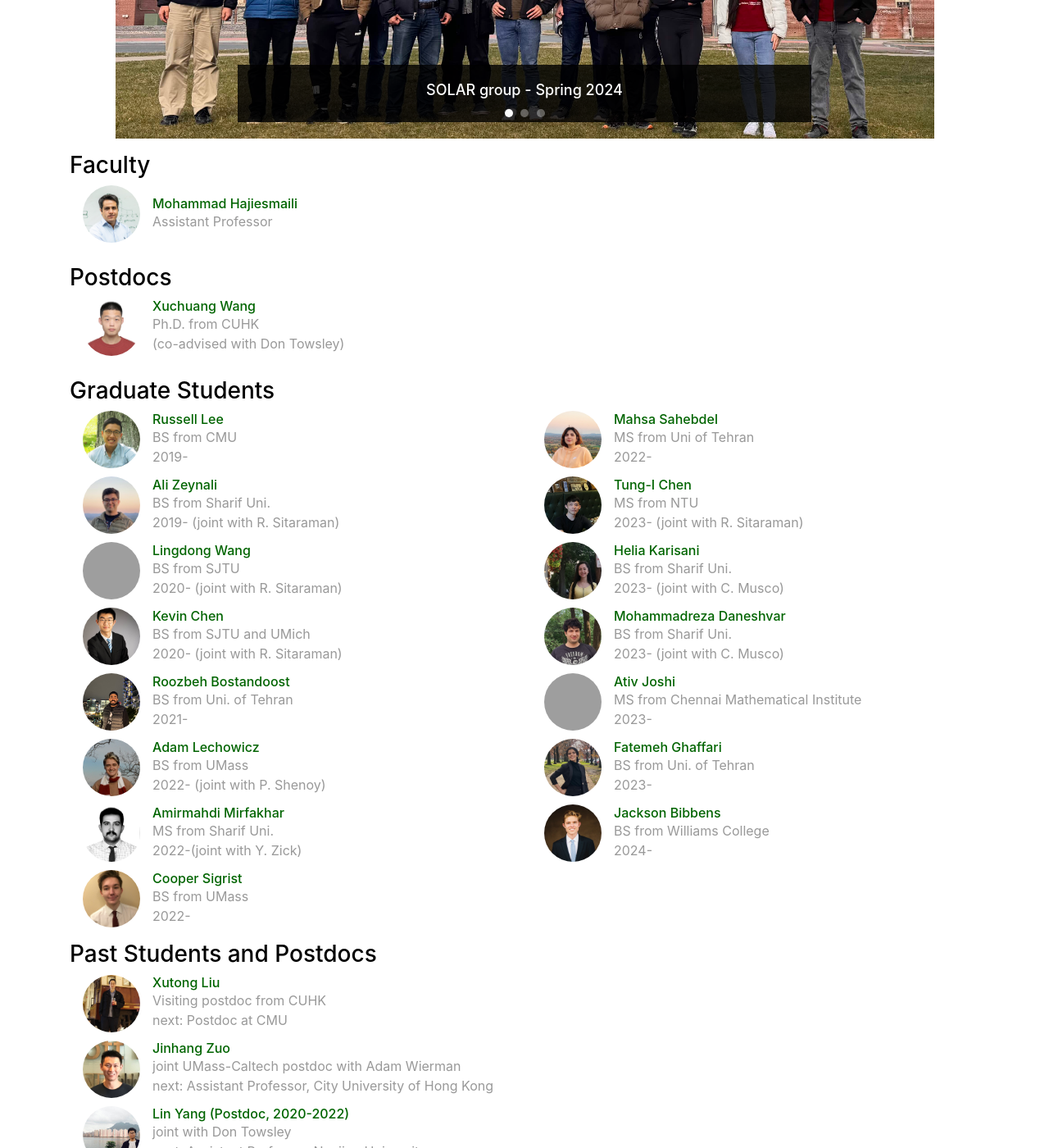
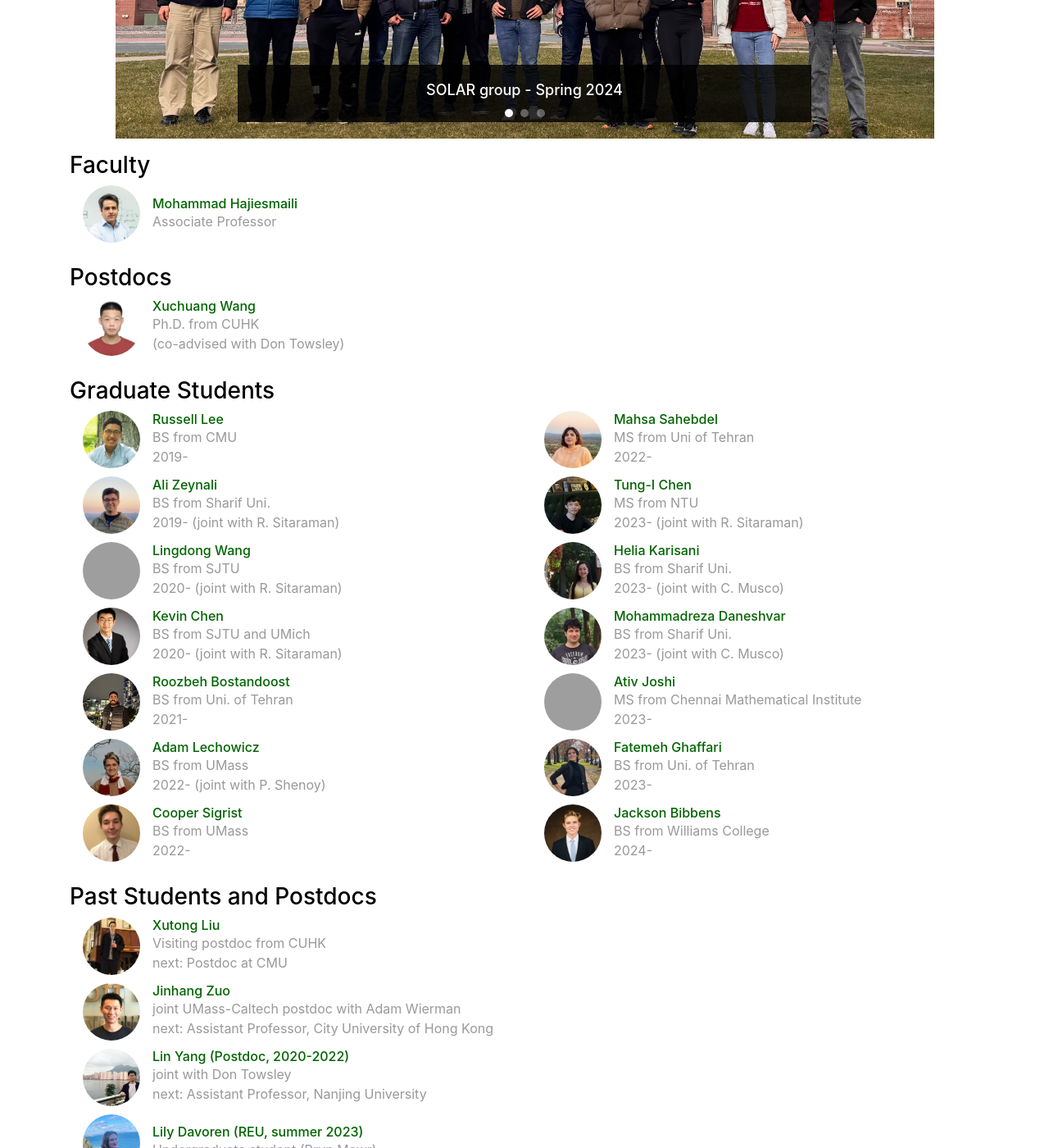
Before and after one commit to umass-solar/umass-solar.github.io, a Jekyll site: the page built from people.html, in a window 1280 px wide and 1400 px high, scrolled down 376 px. Shown: the whole window at 82% size. Built offline with Jekyll 4.4.1, drawn with Linux system fonts in a browser that asks for light colours; some of the changed lines change nothing that is shown; grey boxes are pictures that could not be loaded.

Commit message:
update Mohammad title

```diff
--- a/_data/people.yml
+++ b/_data/people.yml
@@ -9,7 +9,7 @@ mo:
   display_name: Mohammad Hajiesmaili
   image: /img/people/mohammad.jpg
   role: faculty
-  bio: Assistant Professor
+  bio: Associate Professor
   webpage: https://groups.cs.umass.edu/hajiesmaili/
 
 mo2:
@@ -94,17 +94,17 @@ adam2:
   image: /img/people/adaml.jpg
   webpage: https://adamlechowicz.github.io/
 
-amirmahdi:
-  display_name: Amirmahdi Mirfakhar
-  image: /img/people/amirmahdim.jpeg
-  role: grad
-  bio: MS from Sharif Uni. <br> 2022-(joint with Y. Zick)
-  webpage: https://solar.cs.umass.edu/
+#amirmahdi:
+#  display_name: Amirmahdi Mirfakhar
+ # image: /img/people/amirmahdim.jpeg
+  #role: grad
+ # bio: MS from Sharif Uni. <br> 2022-(joint with Y. Zick)
+ # webpage: https://solar.cs.umass.edu/
 
-amirmahdi2:
-  display_name: Amirmahdi Mirfakhar
-  image: /img/people/amirmahdim.jpeg
-  webpage: https://solar.cs.umass.edu/
+#amirmahdi2:
+#  display_name: Amirmahdi Mirfakhar
+ # image: /img/people/amirmahdim.jpeg
+ # webpage: https://solar.cs.umass.edu/
 
 cooper:
   display_name: Cooper Sigrist
```
